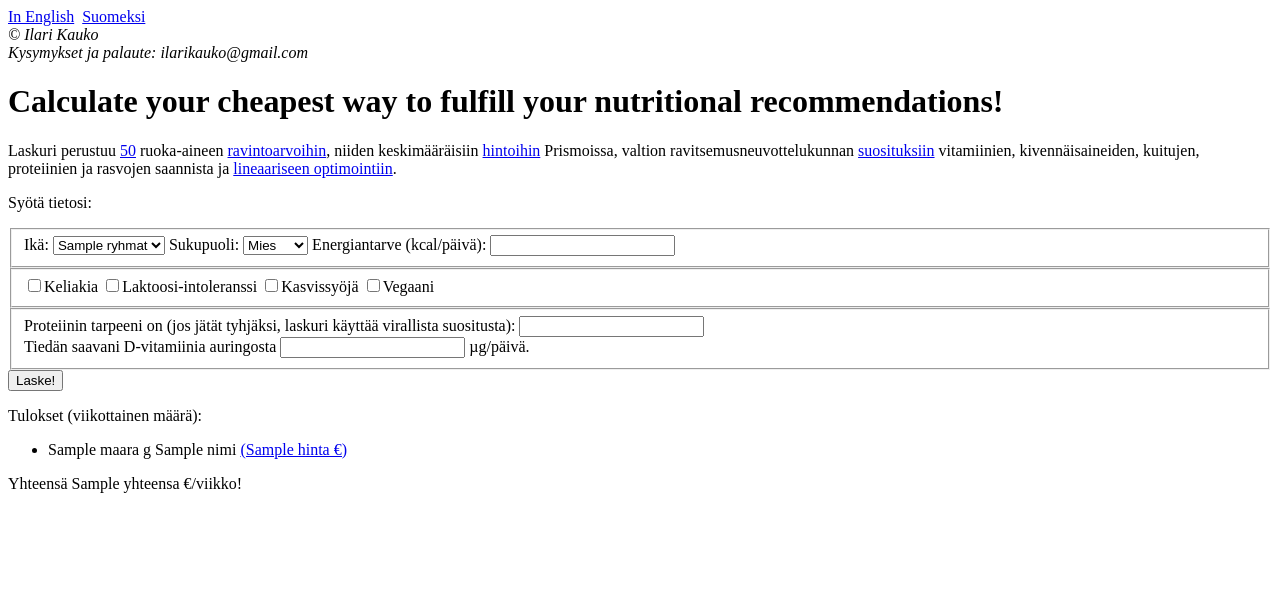
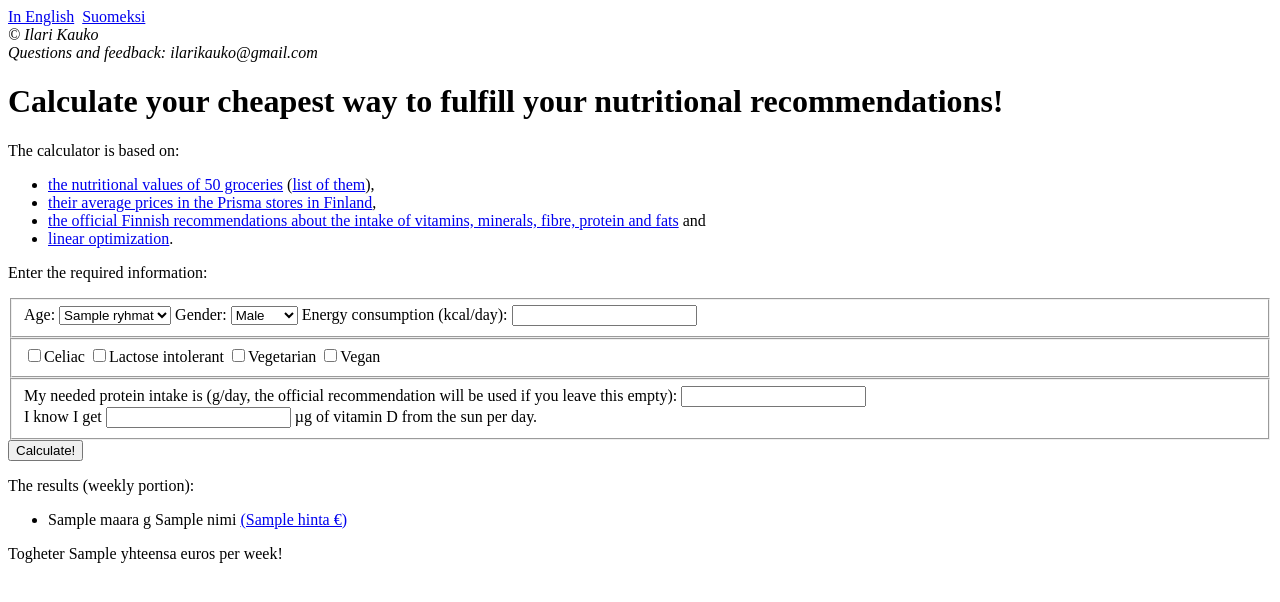
Before and after one commit to kauko-i/saastaruoassa, a Flask app: template app/blueprints/multilingual/templates/multilingual/etusivu.html in a window 1280 px wide. Shown: the top 602 px of the page. Run offline with Flask 2, Linux system fonts and the light colour scheme; the template is opened without the code that fills it: most values are stand-ins (such as "Sample title", 1, 10 or a date in 2020); some libraries are stand-ins or nearby versions.

Commit message:
fill Finnish translations

```diff
--- a/app/blueprints/multilingual/templates/multilingual/aineet.html
+++ b/app/blueprints/multilingual/templates/multilingual/aineet.html
@@ -1,10 +1,10 @@
 {% extends "base.html" %}
 
 {% block content %}
-    <p>{{_('The calculation is based on the following foods')}}</p>
+    <p>{{_('The calculation is based on the following foods:')}}</p>
     <ul>
         {% for ruoka in data %}
-            <li>{{ ruoka['nimi'] }} <a href="{{ruoka['osoite']}}">(tuote)</a></li>
+            <li>{{ ruoka['nimi'] }} <a href="{{ruoka['osoite']}}">({{_('product')}})</a></li>
         {% endfor %}
     </ul>
 {% endblock %}
--- a/app/blueprints/multilingual/templates/multilingual/etusivu.html
+++ b/app/blueprints/multilingual/templates/multilingual/etusivu.html
@@ -2,43 +2,49 @@
 
 {% block content %}
     <h1>{{_('Calculate your cheapest way to fulfill your nutritional recommendations!')}}</h1>
-    <p>Laskuri perustuu <a href="aineet">50</a> ruoka-aineen <a href="http://www.fineli.fi/">ravintoarvoihin</a>, niiden keskimääräisiin <a href="https://www.s-kaupat.fi/">hintoihin</a> Prismoissa, valtion ravitsemusneuvottelukunnan <a href="https://www.ruokavirasto.fi/globalassets/teemat/terveytta-edistava-ruokavalio/kuluttaja-ja-ammattilaismateriaali/julkaisut/ravitsemussuositukset_2014_fi_web_versio_5.pdf">suosituksiin</a> vitamiinien, kivennäisaineiden, kuitujen, proteiinien ja rasvojen saannista ja <a href="https://en.wikipedia.org/wiki/Linear_programming">lineaariseen optimointiin</a>.</p>
-    <p>Syötä tietosi:</p>
+    <p>{{_('The calculator is based on:')}}</p>
+    <ul>
+      <li><a href="http://www.fineli.fi/">{{_('the nutritional values of 50 groceries')}}</a> (<a href="aineet">{{_('list of them')}}</a>),</li>
+      <li><a href="https://www.s-kaupat.fi/">{{_('their average prices in the Prisma stores in Finland')}}</a>,</li>
+      <li><a href="https://www.ruokavirasto.fi/globalassets/teemat/terveytta-edistava-ruokavalio/kuluttaja-ja-ammattilaismateriaali/julkaisut/ravitsemussuositukset_2014_fi_web_versio_5.pdf">{{_('the official Finnish recommendations about the intake of vitamins, minerals, fibre, protein and fats')}}</a> {{_('and')}}</li>
+      <li><a href="https://en.wikipedia.org/wiki/Linear_programming">{{_('linear optimization')}}</a>.</li>
+    </ul>
+    <p>{{_('Enter the required information:')}}</p>
     <form>
       <fieldset>
-        <label>Ikä: <select name="ika">
+        <label>{{_('Age:')}} <select name="ika">
           {% for r in ryhmat %}
             <option value="{{r}}" {{ 'selected' if r == ika }}>{{r}}</option>
           {% endfor %}
         </select></label>
-        <label>Sukupuoli: <select name="sp">
-          <option value="M" {{ 'selected' if sp == 'M' }}>Mies</option>
-          <option value="N" {{ 'selected' if sp == 'N' }}>Nainen</option>
+        <label>{{_('Gender:')}} <select name="sp">
+          <option value="M" {{ 'selected' if sp == 'M' }}>{{_('Male')}}</option>
+          <option value="N" {{ 'selected' if sp == 'N' }}>{{_('Female')}}</option>
         </select></label>
-        <label>Energiantarve (kcal/päivä):
+        <label>{{_('Energy consumption (kcal/day):')}}
           <input name="energia" type="number" required value="{{energia}}">
         </label>
       </fieldset>
       <fieldset>
-        <label><input name="keliakia" {{ 'checked' if keliakia }} type="checkbox">Keliakia</label>
-        <label><input name="laktoosi" {{ 'checked' if laktoosi }} type="checkbox">Laktoosi-intoleranssi</label>
-        <label><input name="kasvis" {{ 'checked' if kasvis }} type="checkbox">Kasvissyöjä</label>
-        <label><input name="vegaani" {{ 'checked' if vegaani }} type="checkbox">Vegaani</label>
+        <label><input name="keliakia" {{ 'checked' if keliakia }} type="checkbox">{{_('Celiac')}}</label>
+        <label><input name="laktoosi" {{ 'checked' if laktoosi }} type="checkbox">{{_('Lactose intolerant')}}</label>
+        <label><input name="kasvis" {{ 'checked' if kasvis }} type="checkbox">{{_('Vegetarian')}}</label>
+        <label><input name="vegaani" {{ 'checked' if vegaani }} type="checkbox">{{_('Vegan')}}</label>
       </fieldset>
       <fieldset>
-        <label>Proteiinin tarpeeni on (jos jätät tyhjäksi, laskuri käyttää virallista suositusta): <input name="proteiini" type="number" value="{{proteiini}}"></label>
+        <label>{{_('My needed protein intake is (g/day, the official recommendation will be used if you leave this empty):')}} <input name="proteiini" type="number" value="{{proteiini}}"></label>
         <br>
-        <label>Tiedän saavani D-vitamiinia auringosta <input name="d" type="number" value="{{d}}"> µg/päivä. </label>
+        <label>{{_('I know I get')}} <input name="d" type="number" value="{{d}}"> {{_('µg of vitamin D from the sun per day.')}}</label>
       </fieldset>
-      <input type="submit" value="Laske!">
+      <input type="submit" value="{{_('Calculate!')}}">
     </form>
     {% if tulos %}
-      <p>Tulokset (viikottainen määrä):</p>
+      <p>{{_('The results (weekly portion)')}}:</p>
       <ul>
         {% for t in tulos %}
           <li>{{t.maara}} g {{t.nimi}} <a href="{{t.osoite}}">({{t.hinta}} €)</a></li>
         {% endfor %}
       </ul>
-      <p>Yhteensä {{yhteensa}} €/viikko!</p>
+      <p>{{_('Togheter')}} {{yhteensa}} {{_('euros per week!')}}</p>
     {% endif %}
 {% endblock %}
--- a/app/templates/base.html
+++ b/app/templates/base.html
@@ -20,7 +20,7 @@
         <address>
             © Ilari Kauko
             <br>
-            Kysymykset ja palaute: ilarikauko@gmail.com
+            {{_('Questions and feedback')}}: ilarikauko@gmail.com
         </address>
         {% block content %}{% endblock %}
     </body>
```
Also changed, not shown: app/translations/fi/LC_MESSAGES/messages.po, 2 other files.
